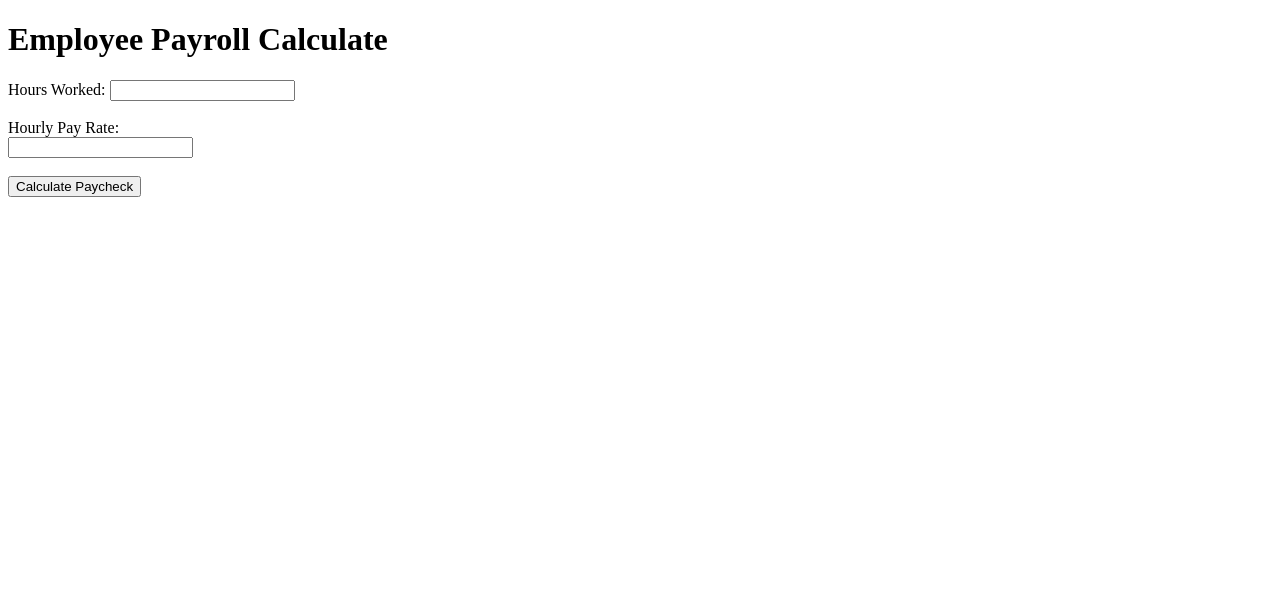
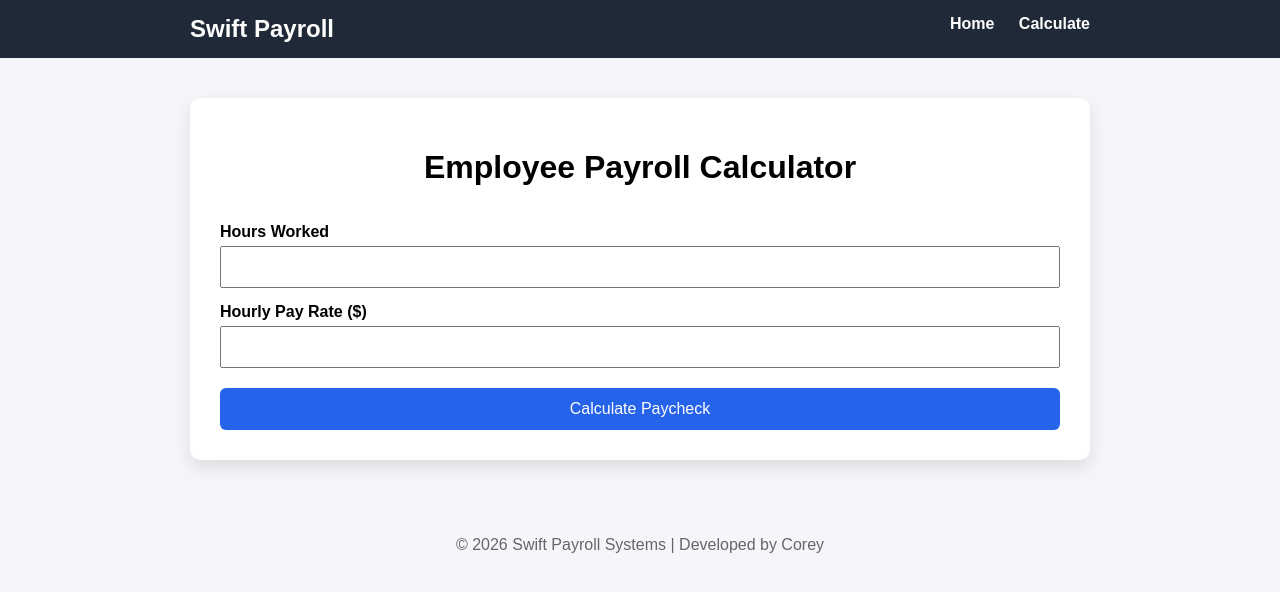
Before and after one commit to cshamburger/Payroll_Program, a Flask app: page / in a window 1280 px wide. Shown: the top 592 px of the page. Run offline with Flask 3, Linux system fonts and the light colour scheme.

Commit message:
Add professional UI with base template, styling, and layout improvements

```diff
--- /dev/null
+++ b/static/css/style.css
@@ -0,0 +1,122 @@
+body {
+    margin: 0;
+    font-family: Arial, Helvetica, sans-serif;
+    background: #f4f6f9;
+}
+
+/* Layout */
+.container {
+    width: 90%;
+    max-width: 900px;
+    margin: auto;
+}
+
+/* Navbar */
+.navbar {
+    background: #1f2937;
+    color: white;
+    padding: 15px 0;
+}
+
+.logo {
+    display: inline;
+    margin: 0;
+}
+
+nav {
+    float: right;
+}
+
+nav a {
+    color: white;
+    margin-left: 20px;
+    text-decoration: none;
+    font-weight: bold;
+}
+
+/* Cards */
+.card {
+    background: white;
+    padding: 30px;
+    margin-top: 40px;
+    border-radius: 10px;
+    box-shadow: 0 8px 18px rgba(0,0,0,0.1);
+}
+
+.card h1 {
+    text-align: center;
+}
+
+/* Form */
+.payroll-form {
+    display: flex;
+    flex-direction: column;
+}
+
+.payroll-form label {
+    margin-top: 15px;
+    font-weight: bold;
+}
+
+.payroll-form input {
+    padding: 10px;
+    font-size: 16px;
+    margin-top: 5px;
+}
+
+.payroll-form button {
+    margin-top: 20px;
+    padding: 12px;
+    background: #2563eb;
+    color: white;
+    border: none;
+    font-size: 16px;
+    border-radius: 6px;
+    cursor: pointer;
+}
+
+.payroll-form button:hover {
+    background: #1d4ed8;
+}
+
+/* Results */
+.result-row {
+    display: flex;
+    justify-content: space-between;
+    margin: 12px 0;
+    font-size: 18px;
+}
+
+.taxes {
+    color: #dc2626;
+}
+
+.net {
+    font-weight: bold;
+    font-size: 22px;
+    color: #16a34a;
+}
+
+/* Button */
+.btn {
+    display: block;
+    margin-top: 25px;
+    text-align: center;
+    background: #16a34a;
+    color: white;
+    padding: 12px;
+    text-decoration: none;
+    border-radius: 6px;
+}
+
+.btn:hover {
+    background: #15803d;
+}
+
+/* Footer */
+.footer {
+    text-align: center;
+    padding: 20px;
+    margin-top: 40px;
+    color: #666;
+}
--- /dev/null
+++ b/templates/base.html
@@ -0,0 +1,31 @@
+<!DOCTYPE html>
+<html lang="en">
+<head>
+    <meta charset="UTF-8">
+    <title>Swift Payroll System</title>
+    <link rel="stylesheet" href="{{ url_for('static', filename='css/style.css') }}">
+    <meta name="viewport" content="width=device-width, initial-scale=1.0">
+</head>
+
+<body>
+
+<header class="navbar">
+    <div class="container">
+        <h2 class="logo">Swift Payroll</h2>
+        <nav>
+            <a href="/">Home</a>
+            <a href="/">Calculate</a>
+        </nav>
+    </div>
+</header>
+
+<main class="container">
+    {% block content %}{% endblock %}
+</main>
+
+<footer class="footer">
+    <p>© 2026 Swift Payroll Systems | Developed by Corey</p>
+</footer>
+
+</body>
+</html>
--- a/templates/index.html
+++ b/templates/index.html
@@ -1,21 +1,21 @@
-<!DOCTYPE html>
-<html>
-<head>
-    <title>Payroll Calculate</title>
-</head>
-<body>
+{% extends "base.html" %}
 
-    <h1> Employee Payroll Calculate</h1>
+{% block content %}
 
-    <form action="/calculate" method="POST">
-        <label>Hours Worked:</label>
-        <input type="number" step="0.1" name="hours" required><br><br>
+<div class="card">
+    <h1>Employee Payroll Calculator</h1>
 
-        <label>Hourly Pay Rate:</label><br>
-        <input type="number" step="0.1" name="rate" required><br><br>
+    <form action="/calculate" method="POST" class="payroll-form">
+
+        <label>Hours Worked</label>
+        <input type="number" step="0.1" name="hours" required>
+
+        <label>Hourly Pay Rate ($)</label>
+        <input type="number" step="0.01" name="rate" required>
 
         <button type="submit">Calculate Paycheck</button>
+
     </form>
+</div>
 
-</body>
-</html>
+{% endblock %}
```
Also changed, not shown: templates/result.html (+32 -15 lines).
